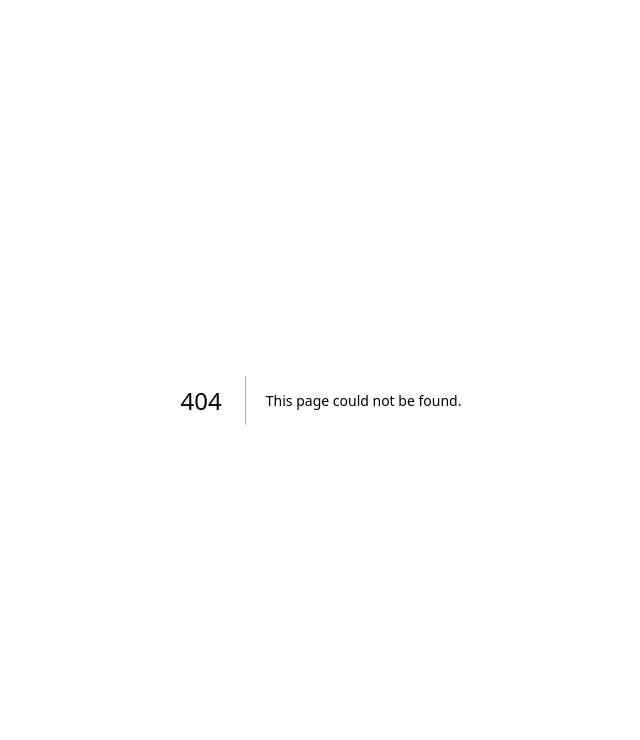
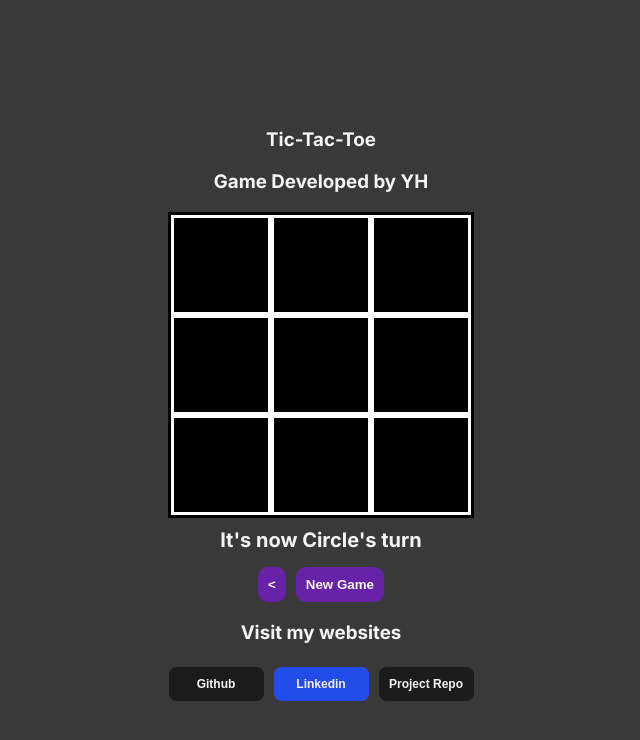
Before and after one commit to yh919/tic-tac-toe, a Next.js app: page /game in a window 1280 px wide. Before the commit this address had no page. Shown: the top 740 px of the page, without its empty margins (319-959 px from the left). Built offline with nearby package versions, Linux system fonts and the light colour scheme.

Commit message:
Homepage Default Added , Back Button , New Game

```diff
--- /dev/null
+++ b/app/api.tsx
@@ -0,0 +1,35 @@
+/** @format */
+
+type ApiParams = {
+  l: string;
+  result: Promise<any>;
+};
+
+// function api() {
+//   fetch("https://api.github.com/users/yh919").then((result) => {
+//     console.log(result);
+//     let apiData = result.json();
+//     console.log(apiData);
+//     return apiData;
+//   });
+// }
+function api() {
+  fetch("https://api.github.com/users/yh919")
+    .then((result) => {
+      let myData = result.json();
+      return myData;
+    })
+    .then((full) => {
+      return full;
+    })
+    .then((data) => {
+      return `https://github.com/users/${data.login}`;
+    });
+}
+
+// function api() {
+//   const apiData = JSON.stringify("api.github.com/users/yh919");
+//   console.log(apiData);
+// }
+
+export default api;
--- a/app/components/cell.tsx
+++ b/app/components/cell.tsx
@@ -1,6 +1,7 @@
 /** @format */
 
 import { Dispatch, SetStateAction } from "react";
+import api from "../api";
 
 type CellProps = {
   id: number;
--- /dev/null
+++ b/app/components/social.tsx
@@ -0,0 +1,42 @@
+/** @format */
+
+let githubLogin = "yh919";
+let linkedinUserName = "youssefhussein919";
+let facebookUserName = "yuuxv";
+let twitterUserName = "falconshittalks";
+
+export default function Social() {
+  return (
+    <div>
+      <div className='myInformation'>
+        <h3>Visit my websites</h3>
+      </div>
+      <div className='buttons'>
+        <button className='links github-link'>
+          <a
+            href={`https://github.com/${githubLogin}`}
+            target='_blank'
+            className='button-a'>
+            Github
+          </a>
+        </button>
+        <button className='links linkedin-link'>
+          <a
+            href={`https://linkedin.com/in/${linkedinUserName}`}
+            target='_blank'
+            className='button-a'>
+            Linkedin
+          </a>
+        </button>
+        <button className='links github-link'>
+          <a
+            href={`http://github.com/${githubLogin}/tic-tac-toe`}
+            target='_blank'
+            className='button-a'>
+            Project Repo
+          </a>
+        </button>
+      </div>
+    </div>
+  );
+}
--- /dev/null
+++ b/app/game/page.tsx
@@ -0,0 +1,116 @@
+/** @format */
+"use client";
+import { use, useEffect, useState } from "react";
+import Cell from "../components/cell";
+import Swal from "sweetalert2";
+import withReactContent from "sweetalert2-react-content";
+import api from "../api";
+import Social from "../components/social";
+
+function newGame() {
+  location.reload();
+}
+
+const winningCombos = [
+  [0, 1, 2],
+  [3, 4, 5],
+  [6, 7, 8],
+  [0, 3, 6],
+  [1, 4, 7],
+  [2, 5, 8],
+  [0, 4, 8],
+  [2, 4, 6],
+];
+
+function Game() {
+  const [cells, setCells] = useState(["", "", "", "", "", "", "", "", ""]);
+  const [go, setGo] = useState("Circle");
+  const [winMessage, setWinMessage] = useState("");
+  useEffect(() => {
+    winningCombos.forEach((combo) => {
+      const circleWins = combo.every((cell) => cells[cell] === "circle");
+      const crossWins = combo.every((cell) => cells[cell] === "cross");
+
+      if (circleWins) {
+        setWinMessage("Circle Wins!");
+        Swal.fire({
+          icon: "success",
+          title: winMessage,
+          showConfirmButton: true,
+          confirmButtonText: "New Game",
+          didClose: () => {
+            location.reload();
+          },
+          allowOutsideClick: true,
+        });
+      } else if (crossWins) {
+        setWinMessage("Cross Wins!");
+        Swal.fire({
+          icon: "success",
+          title: winMessage,
+          showConfirmButton: true,
+          confirmButtonText: "New Game",
+          allowOutsideClick: true,
+          didClose: () => {
+            location.reload();
+          },
+        });
+        setTimeout(() => {
+          location.reload();
+        }, 5000);
+      }
+    });
+  }, [cells, winMessage]);
+
+  useEffect(() => {
+    if (cells.every((cell) => cell !== "") && !winMessage) {
+      setWinMessage("Draw!");
+      Swal.fire({
+        icon: "info",
+        title: "Draw!",
+        showConfirmButton: true,
+        confirmButtonText: "New Game",
+        allowOutsideClick: true,
+        didClose: () => {
+          location.reload();
+        },
+      });
+    }
+  }, [cells, winMessage]);
+  return (
+    <div className='container'>
+      <div className='myInformation'>
+        <h3>Tic-Tac-Toe</h3>
+        <h3>Game Developed by YH</h3>
+      </div>
+      <div className='gameboard'>
+        {cells.map((cell, i) => (
+          <Cell
+            id={i}
+            key={i}
+            go={go}
+            setGo={setGo}
+            cells={cells}
+            setCells={setCells}
+            cell={cell}
+            winMessage={winMessage}
+          />
+        ))}
+      </div>
+      {!winMessage && (
+        <div className='player-turn'>{`It's now ${go}'s turn`}</div>
+      )}
+      <div className='user-buttons'>
+        <button className='back-home'>
+          <a href='/'>{`<`}</a>
+        </button>
+        <button className='new-game' onClick={newGame}>
+          New Game
+        </button>
+      </div>
+      {Social()}
+    </div>
+  );
+}
+
+export default Game;
--- a/app/globals.css
+++ b/app/globals.css
@@ -1,5 +1,52 @@
 /** @format */
 
+body {
+  background-color: rgb(58, 57, 57);
+  color: whitesmoke;
+}
+
+.homepage {
+  height: 75vh;
+  display: flex;
+  flex-direction: column;
+  justify-content: center;
+  align-items: center;
+}
+
+a {
+  background-color: none;
+}
+
+.start-play {
+  cursor: pointer;
+  background-color: rgb(103, 34, 168);
+  color: white;
+  width: 125px;
+  height: 50px;
+  border: none;
+  border-radius: 10px;
+  font-size: 15px;
+  font-weight: bold;
+}
+
+.start-play:hover {
+  background-color: rgb(81, 25, 133);
+}
+
+.start-play a {
+  color: white;
+}
+
+.start-play a:visited {
+  text-decoration: none;
+}
+
+.header {
+  display: flex;
+  flex-direction: column;
+  align-items: center;
+  margin: 5px;
+}
 .container {
   height: 100vh;
   display: flex;
@@ -17,12 +64,14 @@
 }
 
 .square {
+  cursor: pointer;
+  background-color: black;
   display: flex;
   align-items: center;
   justify-content: center;
   width: 100px;
   height: 100px;
-  border: solid 3px black;
+  border: solid 3px white;
   box-sizing: border-box;
 }
 
@@ -40,24 +89,54 @@
   color: blue;
 }
 
-.new-game {
-  margin: 10px;
+.myInformation {
+  text-align: center;
+}
+
+.buttons {
+  display: flex;
+  justify-content: center;
+}
+.links {
+  font-style: none;
+  margin: 5px;
   padding: 10px;
-  width: 125px;
+  width: 95px;
   border: none;
   border-radius: 7.5px;
-  background-color: rgb(138, 43, 226);
   color: whitesmoke;
-  font-size: 15px;
+  font-size: 12px;
   font-weight: bold;
   cursor: pointer;
 }
 
-.new-game:hover {
-  background-color: rgb(93, 28, 154);
+.links:hover {
   box-shadow: 1px 1px 5px 0px rgba(0, 0, 0, 0.53);
-  /* -moz-box-shadow: 1px 1px 5px 0px rgba(0, 0, 0, 0.53); */
-  /* -webkit-box-shadow: 1px 1px 5px 0px rgba(0, 0, 0, 0.53); */
+  -moz-box-shadow: 1px 1px 5px 0px rgba(0, 0, 0, 0.53);
+  -webkit-box-shadow: 1px 1px 5px 0px rgba(0, 0, 0, 0.53);
+}
+
+button a {
+  color: whitesmoke;
+  text-decoration: none;
+}
+
+button a:visited {
+  color: white;
+}
+
+.github-link {
+  background-color: rgb(28, 27, 28);
+}
+.github-link:hover {
+  background-color: rgb(47, 46, 47);
+}
+
+.linkedin-link {
+  background-color: rgb(33, 76, 233);
+}
+.linkedin-link:hover {
+  background-color: rgb(23, 52, 159);
 }
 
 .player-turn,
@@ -66,3 +145,38 @@
   font-size: 20px;
   font-weight: 700;
 }
+
+.user-buttons {
+  display: flex;
+  flex-direction: row;
+}
+
+.back-home {
+  margin-right: 10px;
+  cursor: pointer;
+  margin-top: 20px;
+  color: whitesmoke;
+  font-weight: 700;
+  margin-top: 15px;
+  padding: 10px;
+  border-radius: 10px;
+  border: none;
+  background-color: rgb(103, 34, 168);
+  font-weight: 900;
+}
+
+.new-game {
+  cursor: pointer;
+  margin-top: 20px;
+  color: whitesmoke;
+  font-weight: 700;
+  margin-top: 15px;
+  padding: 10px;
+  border-radius: 10px;
+  border: none;
+  background-color: rgb(103, 34, 168);
+}
+
+.new-game:hover {
+  background-color: rgb(81, 25, 133);
+}
```
Also changed, not shown: app/page.tsx (+12 -87 lines).
